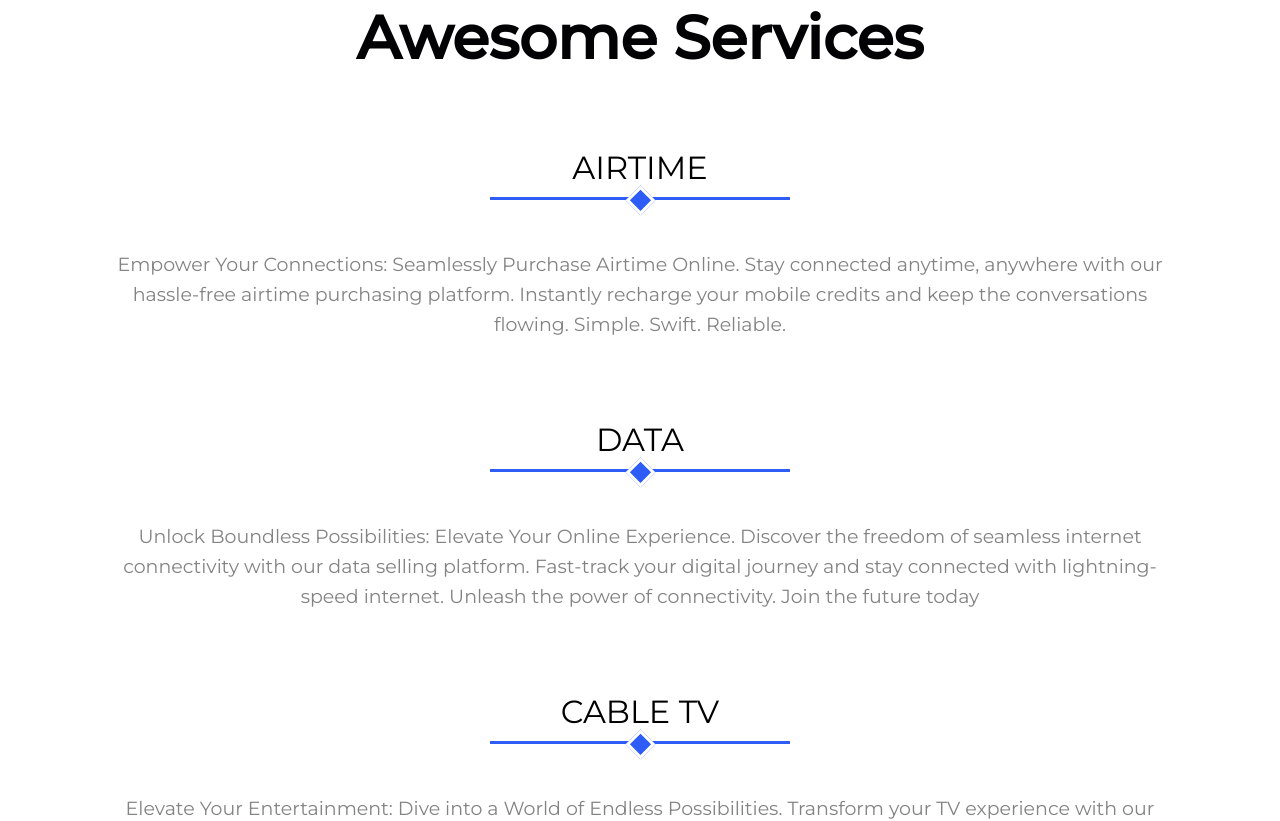
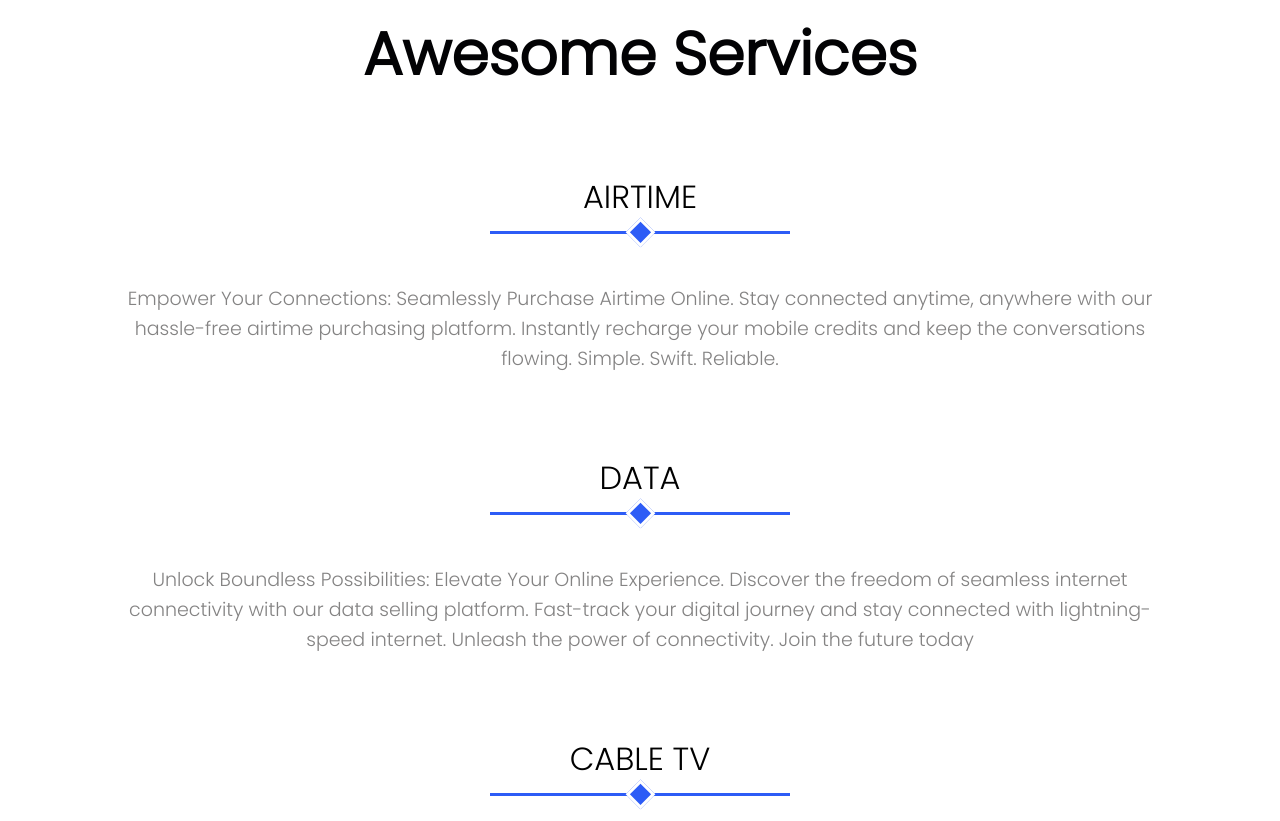
Before and after one commit to Success-akinyemi/bravesub, a React (Vite) app in the folder client/: page / in a window 1280 px wide. Shown: the part 1000-1821 px from the top of the page. Built offline with nearby package versions, Linux system fonts and the light colour scheme.

Commit message:
Frontend update

```diff
--- a/client/src/Components/Footer/Footer.css
+++ b/client/src/Components/Footer/Footer.css
@@ -61,6 +61,11 @@
     display: flex;
     align-items: center;
 }
+
+.footer-container .footer-content .f-one .logo .l-top h2{
+    font-family: 'Montserrat', sans-serif;
+}
+
 
 .footer-container .footer-content .f-one .logo img{
     width: 50px;
--- a/client/src/Components/Navbar/Navbar.css
+++ b/client/src/Components/Navbar/Navbar.css
@@ -32,6 +32,7 @@
 
 .nav-conatiner .logo .l-top h2{
     color: rgb(1, 1, 94);
+    font-family: 'Montserrat', sans-serif;
 }
 
 .nav-conatiner .logo img{
--- a/client/src/index.css
+++ b/client/src/index.css
@@ -1,4 +1,5 @@
 @import url('https://fonts.googleapis.com/css2?family=Montserrat:wght@400;500&display=swap');
+@import url('https://fonts.googleapis.com/css2?family=Poppins:wght@300&display=swap');
 
 *{
   padding: 0;
@@ -25,7 +26,7 @@ a,
 body{
   scroll-behavior: smooth;
   width: 100vw;
-  font-family: 'Montserrat', sans-serif;
+  font-family: 'Poppins', sans-serif;
 }
 
 .link{
```
